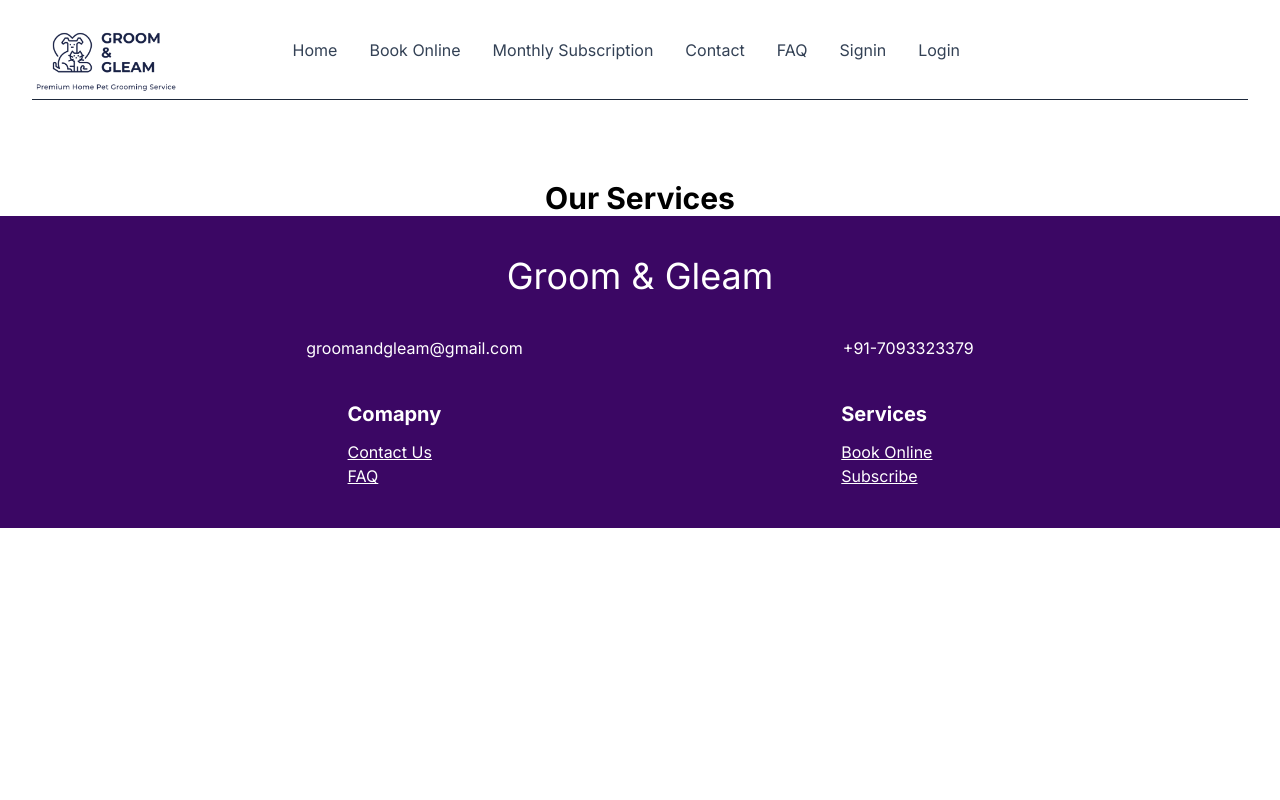
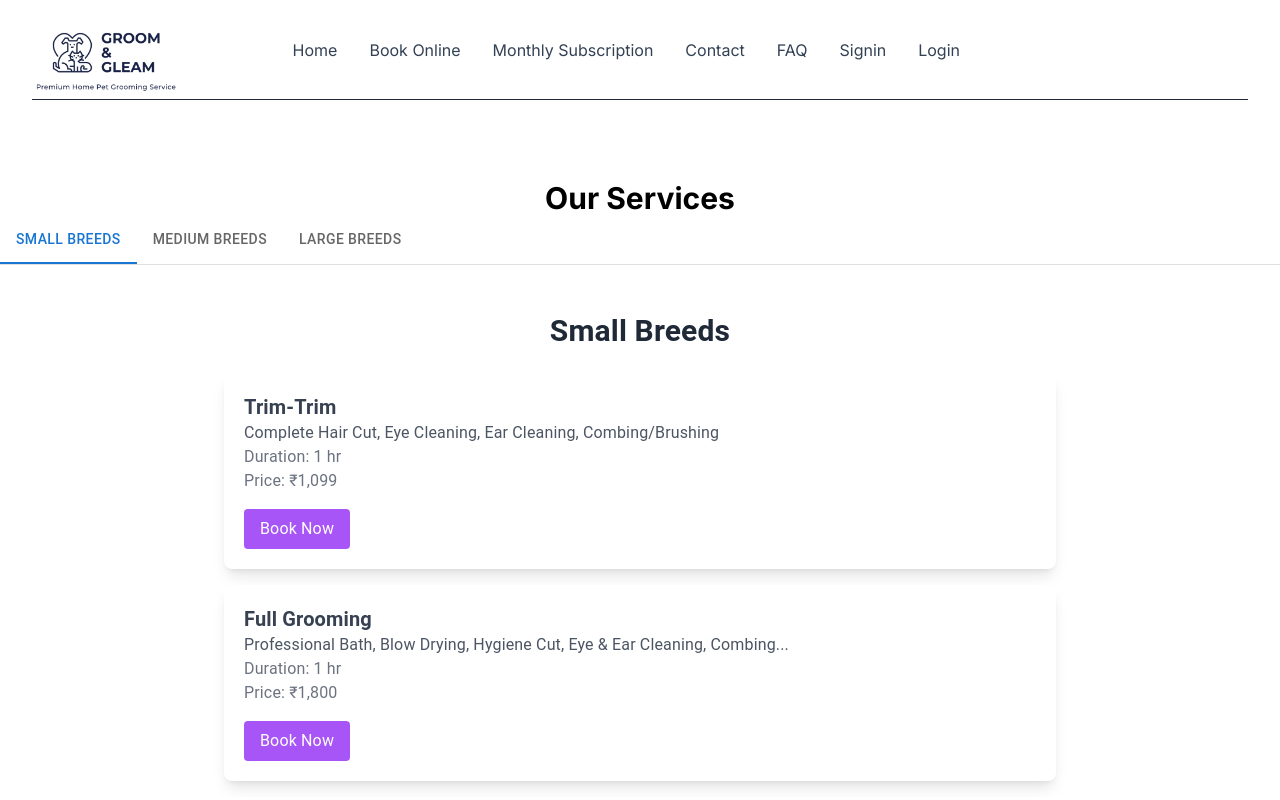
Before and after one commit to kiranvarma01/Groom-And-Gleam, a Next.js app: page /book-online in a window 1280 px wide. Shown: the top 800 px of the page. Built offline with nearby package versions, Linux system fonts and the light colour scheme; no server answers.

Commit message:
Commit Seven

```diff
--- a/package.json
+++ b/package.json
@@ -10,6 +10,9 @@
   },
   "dependencies": {
     "@clerk/nextjs": "^4.29.12",
+    "@emotion/react": "^11.11.4",
+    "@emotion/styled": "^11.11.5",
+    "@mui/material": "^5.15.15",
     "bcrypt": "^5.1.1",
     "framer-motion": "^11.0.24",
     "mongoose": "^8.3.2",
--- a/src/app/book-online/page.jsx
+++ b/src/app/book-online/page.jsx
@@ -2,6 +2,8 @@
 
 import { useState, useEffect } from "react";
 import services from "../components/services.json"
+import TabsComponent from "../components/tabsComponent";
+
 
 export default function BookOnline() {
     return (
@@ -9,6 +11,7 @@ export default function BookOnline() {
         <div className="text-3xl font-bold pt-20 flex justify-center items-center w-screen">
           <h1>Our Services</h1>
         </div>
+        <TabsComponent/>
       </div>
     );
   }
--- /dev/null
+++ b/src/app/components/SmallBreeds.jsx
@@ -0,0 +1,28 @@
+import React from 'react';
+import servicesData from "../components/services.json";
+
+const SmallBreeds = () => {
+
+  const smallBreedsData = servicesData.find(service => service['main-title'] === 'Small Breeds') || { services: [] };
+
+  return (
+    <div className="max-w-4xl mx-auto px-4 sm:px-6 lg:px-8">
+      <h1 className="text-3xl font-bold text-center text-gray-800 my-6">Small Breeds</h1>
+      <div className="space-y-4">
+        {smallBreedsData.services.map(service => (
+          <div key={service.title} className="p-5 shadow-lg rounded-lg bg-white">
+            <h2 className="text-xl font-semibold text-gray-700">{service.title}</h2>
+            <p className="text-gray-600">{service.description}</p>
+            <p className="text-gray-500">Duration: {service.duration}</p>
+            <p className="text-gray-500">Price: {service.price}</p>
+            <button className="mt-4 px-4 py-2 bg-purple-500 text-white rounded hover:bg-purple-600 transition-colors duration-200 ease-in-out">
+              {service.linkText}
+            </button>
+          </div>
+        ))}
+      </div>
+    </div>
+  );
+}
+
+export default SmallBreeds;
--- a/src/app/components/services.json
+++ b/src/app/components/services.json
@@ -1,5 +1,8 @@
+[
   {
-    "service1": [
+    "id": "service1",
+    "main-title": "Small Breeds",
+    "services": [
       {
         "title": "Trim-Trim",
         "description": "Complete Hair Cut, Eye Cleaning, Ear Cleaning, Combing/Brushing",
@@ -28,11 +31,15 @@
         "price": "₹749",
         "linkText": "Book Now"
       }
-    ],
-    "service2": [
+    ]
+  },
+  {
+    "id": "service2",
+    "main-title": "Medium Breeds",
+    "services": [
       {
         "title": "Full Grooming",
-          "description": "Professional Bath, Blow Drying, Hygiene Cut, Eye & Ear Cleaningg",
+        "description": "Professional Bath, Blow Drying, Hygiene Cut, Eye & Ear Cleaning",
         "duration": "1 hr",
         "price": "₹2,000",
         "linkText": "Book Now"
@@ -53,13 +60,17 @@
       },
       {
         "title": "Anti Ticks Spa",
-          "description": "Anti-Ticks Bath, Hygiene Cut, Eye & Ear Cleaning, Combing, Medical Spr...",
+        "description": "Anti-Ticks Bath, Hygiene Cut, Eye & Ear Cleaning, Combing, Medical Spray...",
         "duration": "1 hr",
         "price": "₹1,399",
         "linkText": "Book Now"
       }
-      ],
-      "service3": [
+    ]
+  },
+  {
+    "id": "service3",
+    "main-title": "Large Breeds",
+    "services": [
       {
         "title": "Trim-Trim",
         "description": "Complete Hair Cut, Eye Cleaning, Ear Cleaning, Combing/Brushing",
@@ -89,5 +100,5 @@
         "linkText": "Book Now"
       }
     ]
-
   }
+]
--- /dev/null
+++ b/src/app/components/tabsComponent.jsx
@@ -0,0 +1,70 @@
+import * as React from 'react';
+import PropTypes from 'prop-types';
+import Tabs from '@mui/material/Tabs';
+import Tab from '@mui/material/Tab';
+import Typography from '@mui/material/Typography';
+import Box from '@mui/material/Box';
+import SmallBreeds from './SmallBreeds';
+
+function CustomTabPanel(props) {
+  const { children, value, index, ...other } = props;
+
+  return (
+    <div
+      role="tabpanel"
+      hidden={value !== index}
+      id={`simple-tabpanel-${index}`}
+      aria-labelledby={`simple-tab-${index}`}
+      {...other}
+    >
+      {value === index && (
+        <Box sx={{ p: 3 }}>
+          <Typography>{children}</Typography>
+        </Box>
+      )}
+    </div>
+  );
+}
+
+CustomTabPanel.propTypes = {
+  children: PropTypes.node,
+  index: PropTypes.number.isRequired,
+  value: PropTypes.number.isRequired,
+};
+
+function a11yProps(index) {
+  return {
+    id: `simple-tab-${index}`,
+    'aria-controls': `simple-tabpanel-${index}`,
+  };
+}
+
+export default function TabsComponent() {
+  const [value, setValue] = React.useState(0);
+
+  const handleChange = (event, newValue) => {
+    console.log('Tab changed to:', newValue);
+    setValue(newValue);
+  };
+
+  return (
+    <Box sx={{ width: '100%' }}>
+      <Box sx={{ borderBottom: 1, borderColor: 'divider' }}>
+        <Tabs value={value} onChange={handleChange} aria-label="basic tabs example">
+          <Tab label="Small Breeds" {...a11yProps(0)} />
+          <Tab label="Medium Breeds" {...a11yProps(1)} />
+          <Tab label="Large Breeds" {...a11yProps(2)} />
+        </Tabs>
+      </Box>
+      <CustomTabPanel value={value} index={0}>
+        <SmallBreeds/>
+      </CustomTabPanel>
+      <CustomTabPanel value={value} index={1}>
+        Item Two
+      </CustomTabPanel>
+      <CustomTabPanel value={value} index={2}>
+        Item Three
+      </CustomTabPanel>
+    </Box>
+  );
+}
```
Also changed, not shown: 1 other file (tests, documents, lock files or other folders). Lines whose indentation alone changed are shown as unchanged.
